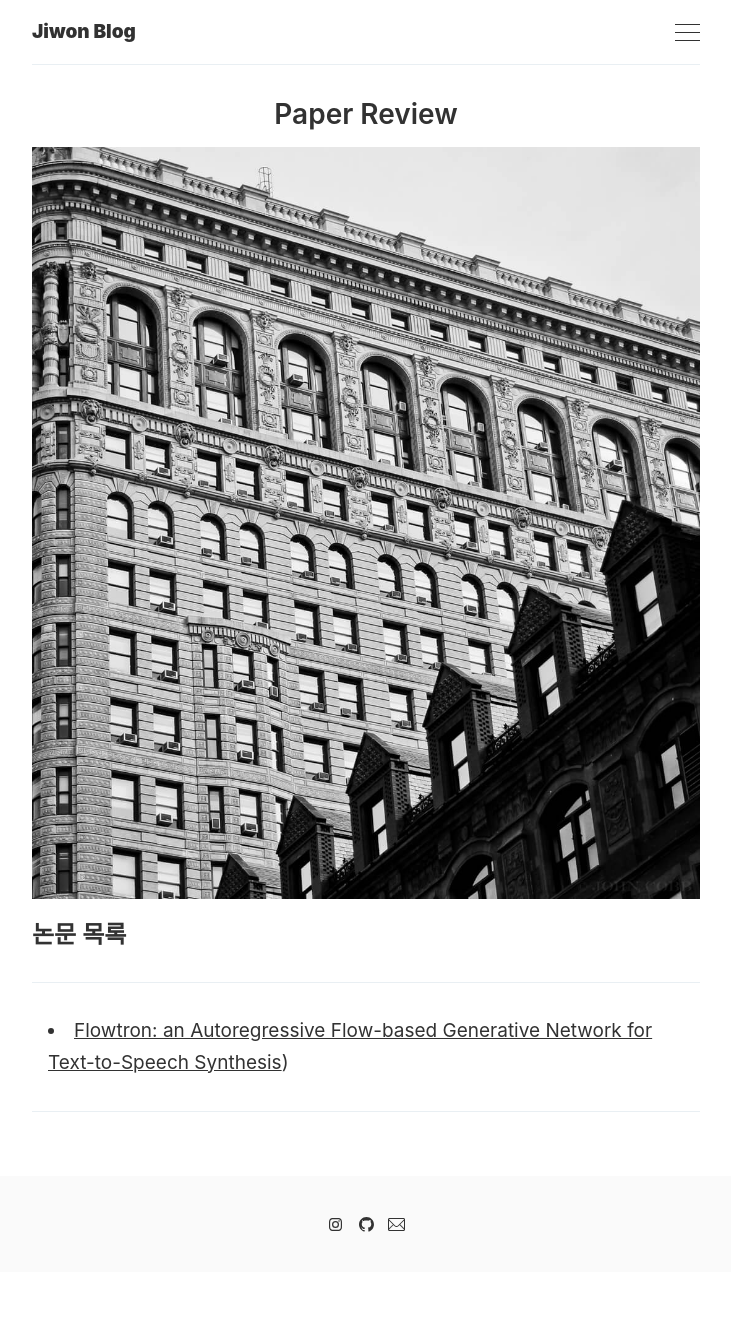
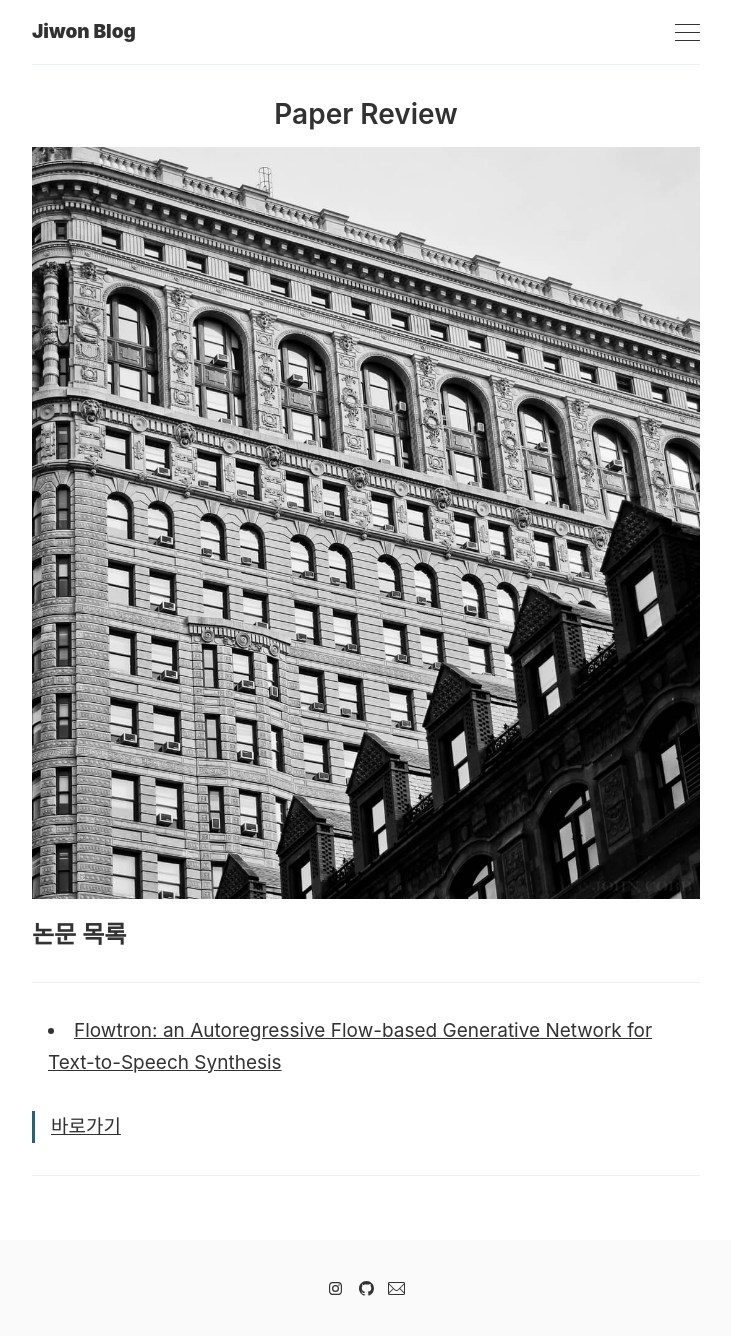
Before and after one commit to inha-informatics/geongswon.github.io, a Jekyll site: the page built from _pages/paper review.md, in a window 1280 px wide. Shown: the whole page, without its empty margins (274-1005 px from the left). Built offline with Jekyll 4.4.1, drawn with Linux system fonts in a browser that asks for light colours; before the commit the page ends 1272 px from its top, so only the background shows below that.

Commit message:
Update paper review.md

```diff
--- a/_pages/paper review.md
+++ b/_pages/paper review.md
@@ -8,6 +8,8 @@ image: '/images/pages/styleguide.jpg'
 
 ---
 
-* [Flowtron: an Autoregressive Flow-based Generative Network for Text-to-Speech Synthesis](https://arxiv.org/pdf/2005.05957v2.pdf))
+* [Flowtron: an Autoregressive Flow-based Generative Network for Text-to-Speech Synthesis](https://arxiv.org/pdf/2005.05957v2.pdf)
+
+> [바로가기](https://geongswon.github.io/2020/05/25/Flowtron/)
 
 ---
```
